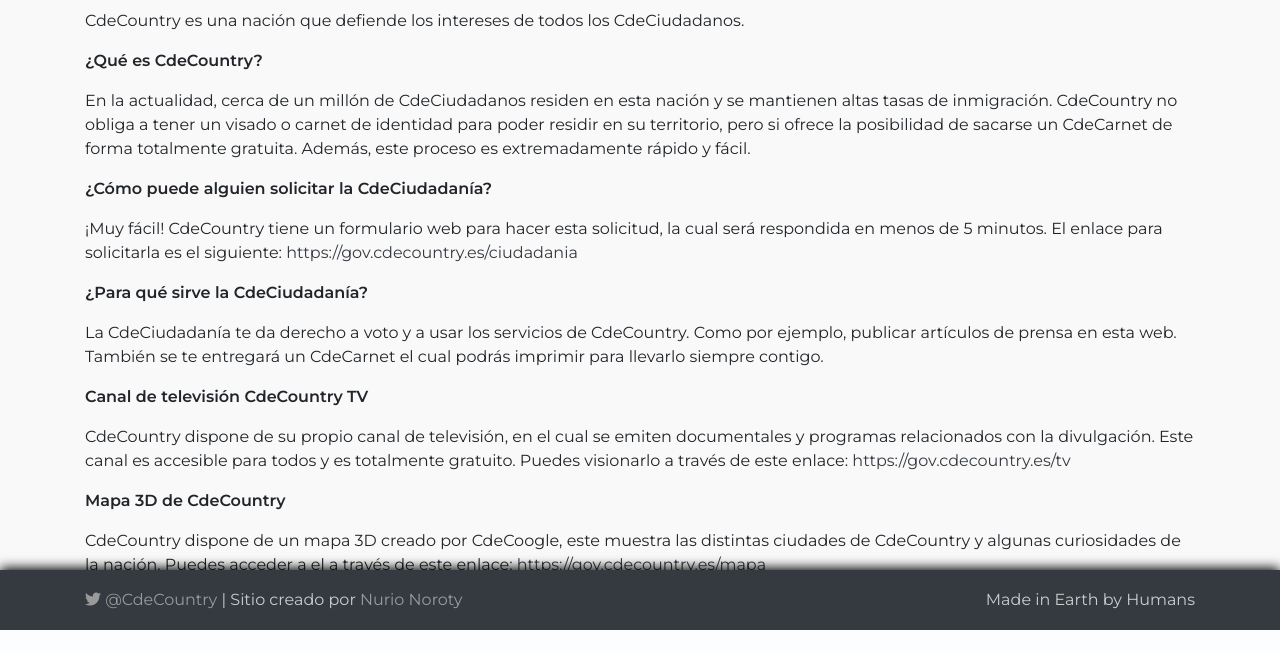
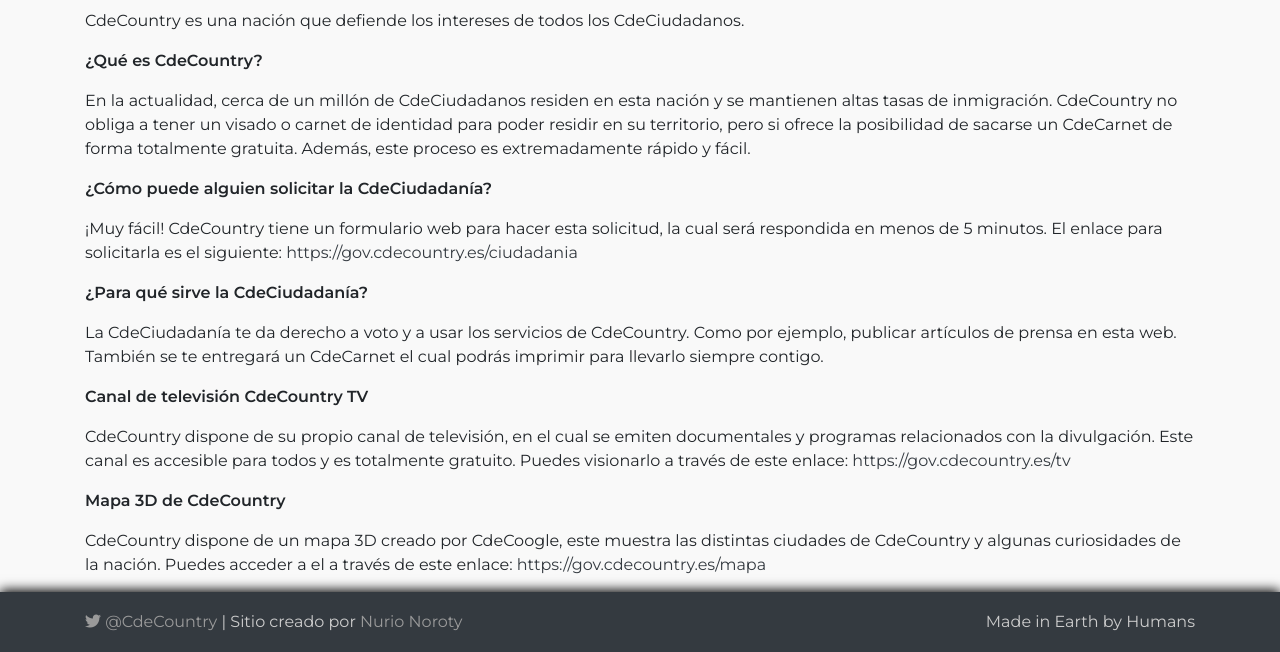
Before and after one commit to nuriofernandez/CdeCountry, a PHP site: page / in a window 1280 px wide. Shown: the part 428-1080 px from the top of the page. Before the commit the page ends 1058 px from the top, so only its background shows below. Run offline with PHP 8.4, Linux system fonts and the light colour scheme; data that the repository does not hold is empty; some libraries are stand-ins or nearby versions.

Commit message:
Update style.css

```diff
--- a/gov.cdecountry.es/assets/css/style.css
+++ b/gov.cdecountry.es/assets/css/style.css
@@ -15,7 +15,7 @@ body {
 
 main {
   margin-top: 35px;
-  margin-bottom: 19px;
+  margin-bottom: 75px;
 }
 
 nav.navbar {
```
